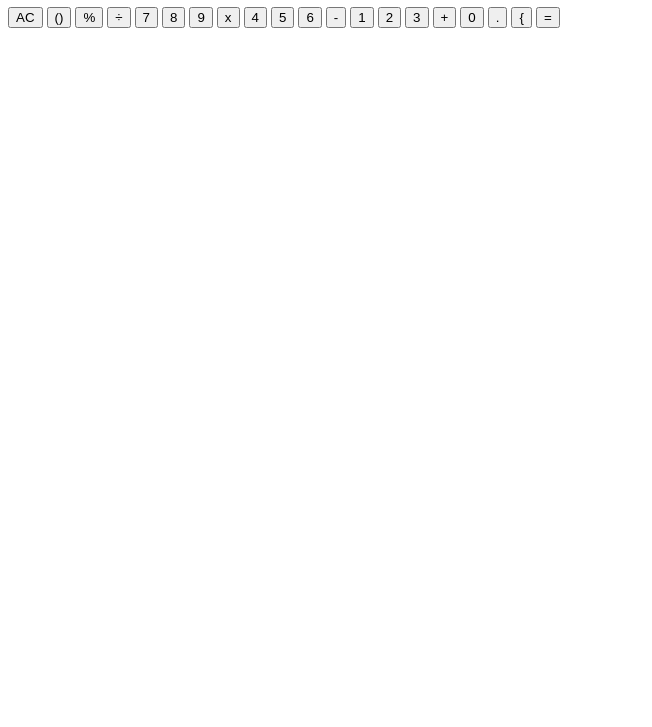
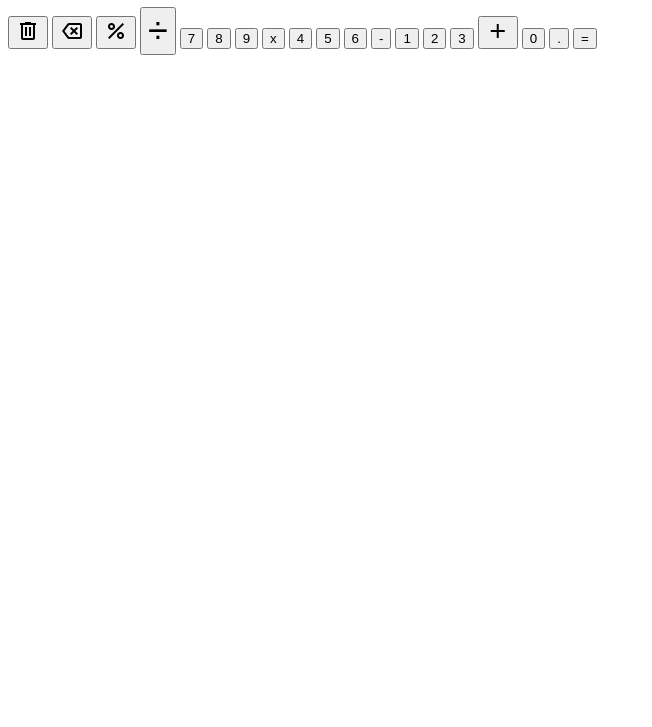
Before and after one commit to Jonathan-D-N/Calculator, a plain HTML site: page index.html in a window 1280 px wide. Shown: the part 73-800 px from the top of the page, without its empty margins (0-652 px from the left). Drawn offline with nearby package versions, Linux system fonts and the light colour scheme.

Commit message:
add fonts, buttons

```diff
--- a/index.html
+++ b/index.html
@@ -4,17 +4,21 @@
     <meta charset="UTF-8">
     <meta http-equiv="X-UA-Compatible" content="IE=edge">
     <meta name="viewport" content="width=device-width, initial-scale=1.0">
+    <link href="https://fonts.googleapis.com/css2?family=Material+Symbols+Outlined&family=Poppins:wght@500&display=swap" rel="stylesheet">
+    <link rel="preconnect" href="https://fonts.gstatic.com" crossorigin>
+    <link rel="preconnect" href="https://fonts.googleapis.com">
+    <link rel="stylesheet" href="./styles.css">
     <script src="./application.js" defer></script>
-    <link rel="stylesheet" href="./styles.css">
     <title>Calculator</title>
 </head>
 <body>
     <h1>Calculator</h1>
     <div id="container">
-        <button id="clear">AC</button>
-        <button id="brackets">()</button>
-        <button id="percent">%</button>
-        <button id="divide">÷</button>
+        <div id="screenContainer"></div>
+        <button id="clear"><i class="material-symbols-outlined">delete</i></button>
+        <button id="backspace"><i class="material-symbols-outlined">backspace</i></button>
+        <button id="percent"><i class="material-symbols-outlined">percent</i></button>
+        <button id="divide" style="font-size:36px">÷</button>
         <button id="7">7</button>
         <button id="8">8</button>
         <button id="9">9</button>
@@ -26,10 +30,9 @@
         <button id="1">1</button>
         <button id="2">2</button>
         <button id="3">3</button>
-        <button id="addition">+</button>
+        <button id="addition"><i class="material-symbols-outlined">add</i></button>
         <button id="0">0</button>
         <button id="period">.</button>
-        <button id="backspace">{</button>
         <button id="equals">=</button>
     </div>
 </body>
```
